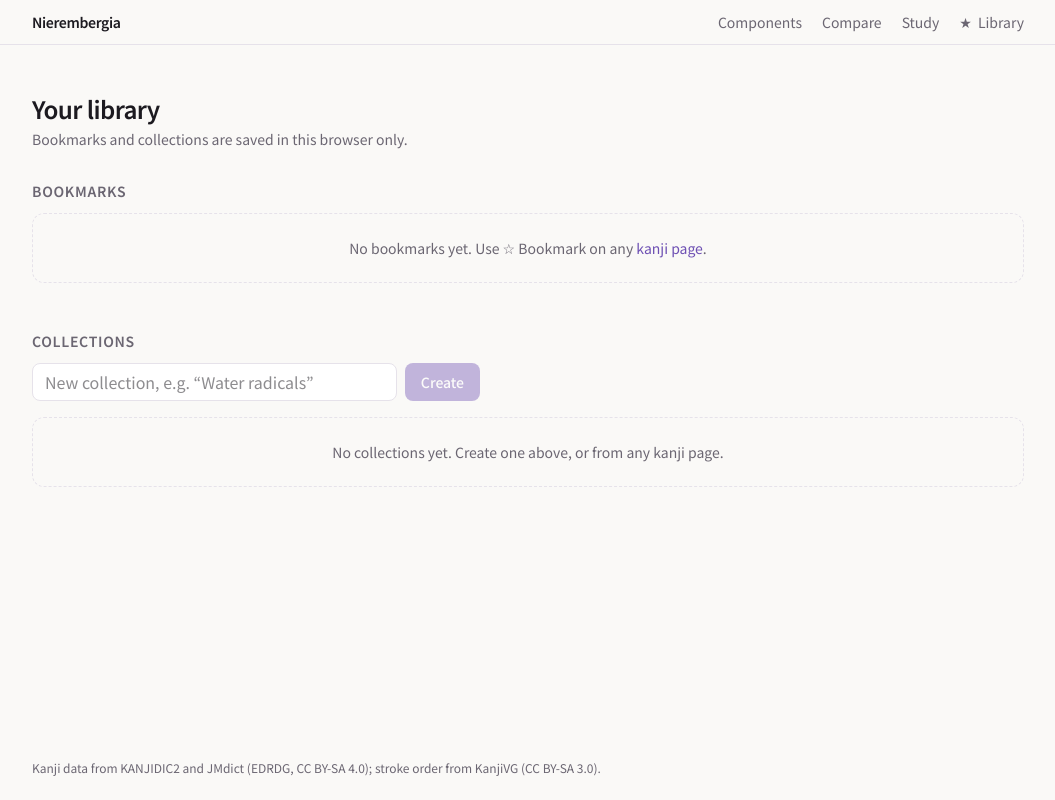
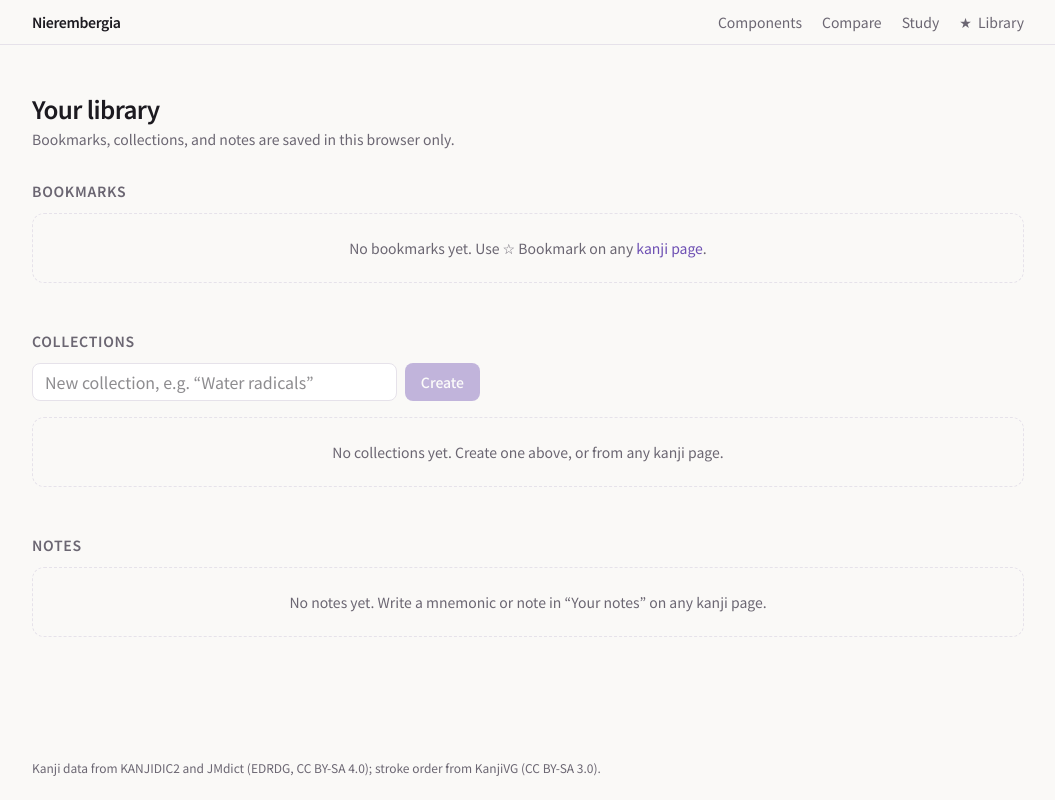
Before and after one commit to Rebisco-Biscuit/Nierembergia, a Next.js app: page /library in a window 1280 px wide. Shown: the whole page, without its empty margins (112-1167 px from the left). Built offline with nearby package versions, Linux system fonts and the light colour scheme.

Commit message:
feat: notes section in the library
C:/Program Files/Git/library lists every kanji with a mnemonic or note, most recently edited first, with a preview of each.

```diff
--- a/src/app/library/page.tsx
+++ b/src/app/library/page.tsx
@@ -16,7 +16,7 @@ export default function LibraryPage() {
     <main className="mx-auto w-full max-w-5xl flex-1 px-4 py-8 sm:py-12">
       <h1 className="text-2xl font-semibold tracking-tight">Your library</h1>
       <p className="mt-1 text-sm text-muted">
-        Bookmarks and collections are saved in this browser only.
+        Bookmarks, collections, and notes are saved in this browser only.
       </p>
       <LibraryView meanings={meanings} />
     </main>
--- a/src/components/LibraryView.tsx
+++ b/src/components/LibraryView.tsx
@@ -12,8 +12,9 @@ import {
   toggleBookmark,
   type Collection,
 } from "@/lib/library";
+import { notedKanji } from "@/lib/notes";
 import { KanjiTile } from "./KanjiTile";
-import { newCollectionId, useHydrated, useLibrary } from "./useLibrary";
+import { newCollectionId, useHydrated, useLibrary, useNotes } from "./useLibrary";
 
 type Meanings = Record<string, string>;
 
@@ -73,7 +74,50 @@ export function LibraryView({ meanings }: { meanings: Meanings }) {
           </ul>
         )}
       </section>
+
+      <NotesSection meanings={meanings} />
     </div>
+  );
+}
+
+function NotesSection({ meanings }: { meanings: Meanings }) {
+  const [notes] = useNotes();
+  const noted = notedKanji(notes).filter((k) => k in meanings);
+
+  return (
+    <section aria-labelledby="notes-heading">
+      <h2 id="notes-heading" className="mb-3 text-sm font-semibold uppercase tracking-wider text-muted">
+        Notes {noted.length > 0 && `(${noted.length})`}
+      </h2>
+      {noted.length === 0 ? (
+        <Empty>No notes yet. Write a mnemonic or note in “Your notes” on any kanji page.</Empty>
+      ) : (
+        <ul className="divide-y divide-border rounded-xl border border-border bg-surface">
+          {noted.map((k) => {
+            const { mnemonic, note } = notes.kanji[k];
+            return (
+              <li key={k} className="flex items-start gap-4 px-4 py-3">
+                <KanjiTile kanji={{ character: k, meanings: meanings[k] ? [meanings[k]] : [] }} />
+                <div className="min-w-0 flex-1 space-y-1 text-sm">
+                  {mnemonic.trim() && (
+                    <p className="line-clamp-2">
+                      <span className="font-medium text-accent">Mnemonic: </span>
+                      {mnemonic}
+                    </p>
+                  )}
+                  {note.trim() && (
+                    <p className="line-clamp-2 text-muted">
+                      <span className="font-medium text-foreground">Note: </span>
+                      {note}
+                    </p>
+                  )}
+                </div>
+              </li>
+            );
+          })}
+        </ul>
+      )}
+    </section>
   );
 }
 
```
